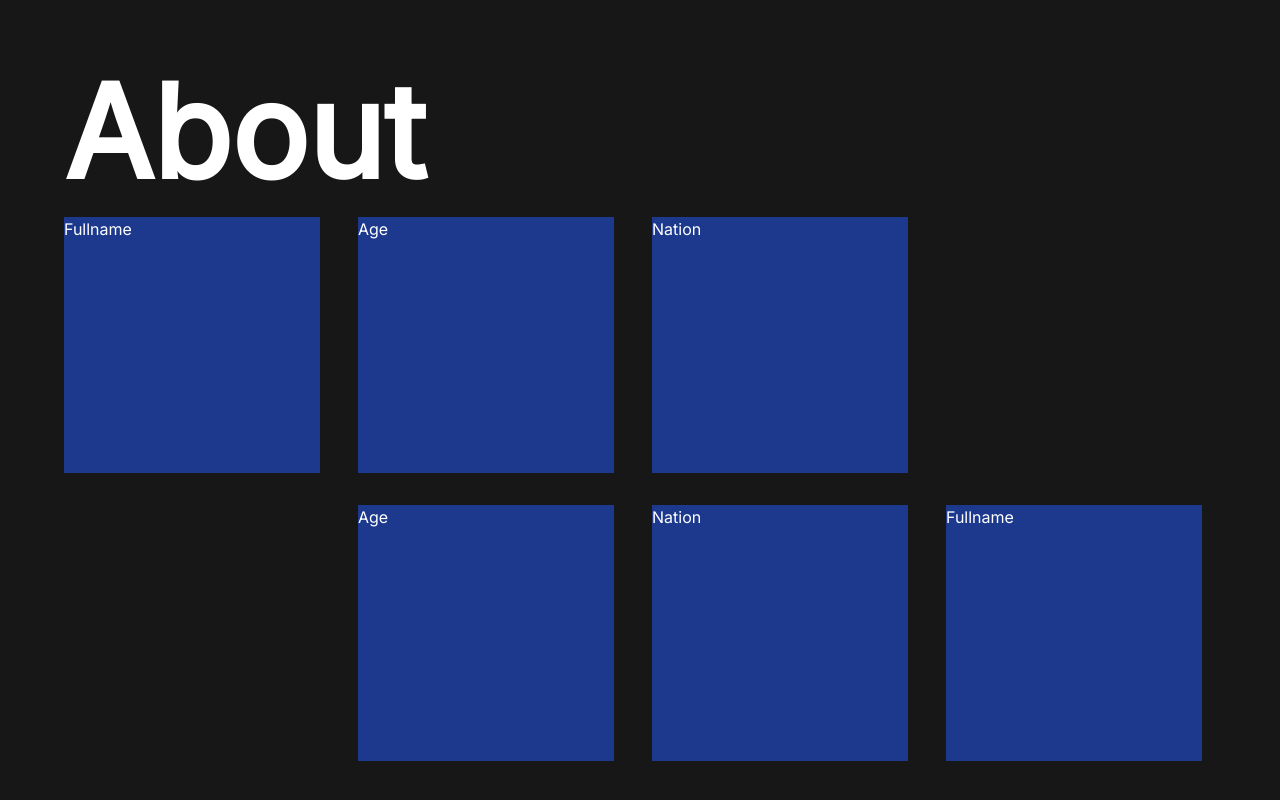
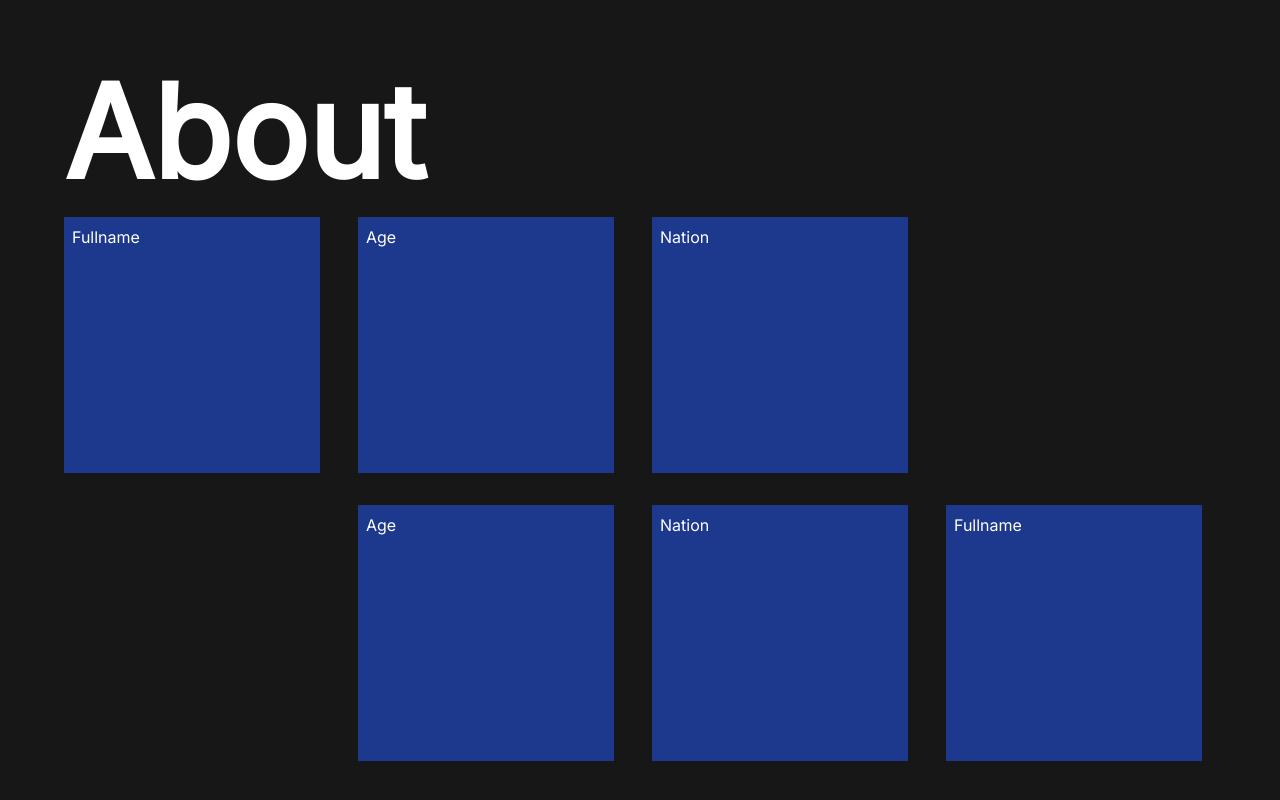
Before and after one commit to 2holycatt/papinwit-portfolio, a Next.js app: page / in a window 1280 px wide. Shown: the part 1262-2062 px from the top of the page. Built offline with nearby package versions, Linux system fonts and the light colour scheme.

Commit message:
update AboutMeSection CSS

```diff
--- a/components/AboutMeSection.tsx
+++ b/components/AboutMeSection.tsx
@@ -45,30 +45,30 @@ const AboutMeSection = () => {
                     <p>About</p>
                 </div>
                 <div className='grid grid-cols-4 gap-6 mt-5'>
-                    <div className='md:h-64 md:w-64 bg-blue-900'>
+                    <div className='md:h-64 md:w-64 bg-blue-900 p-2'>
                         <p>Fullname</p>
                     </div>
-                    <div className='md:h-64 md:w-64 bg-blue-900'>
+                    <div className='md:h-64 md:w-64 bg-blue-900 p-2'>
                         <p>Age</p>
                     </div>
-                    <div className='md:h-64 md:w-64 bg-blue-900'>
+                    <div className='md:h-64 md:w-64 bg-blue-900 p-2'>
                         <p>Nation</p>
                     </div>
-                    <div className='md:h-64 md:w-64 bg-neutral-900'>
+                    <div className='md:h-64 md:w-64 bg-neutral-900 p-2'>
                         {/* <p>Fullname</p> */}
                     </div>
                 </div>
                 <div className='grid grid-cols-4 gap-6 mt-[2em]'>
-                    <div className='md:h-64 md:w-64 bg-neutral-900'>
+                    <div className='md:h-64 md:w-64 bg-neutral-900 p-2'>
                         {/* <p>Fullname</p> */}
                     </div>
-                    <div className='md:h-64 md:w-64 bg-blue-900'>
+                    <div className='md:h-64 md:w-64 bg-blue-900 p-2'>
                         <p>Age</p>
                     </div>
-                    <div className='md:h-64 md:w-64 bg-blue-900'>
+                    <div className='md:h-64 md:w-64 bg-blue-900 p-2'>
                         <p>Nation</p>
                     </div>
-                    <div className='md:h-64 md:w-64 bg-blue-900'>
+                    <div className='md:h-64 md:w-64 bg-blue-900 p-2'>
                         <p>Fullname</p>
                     </div>
                 </div>
```
